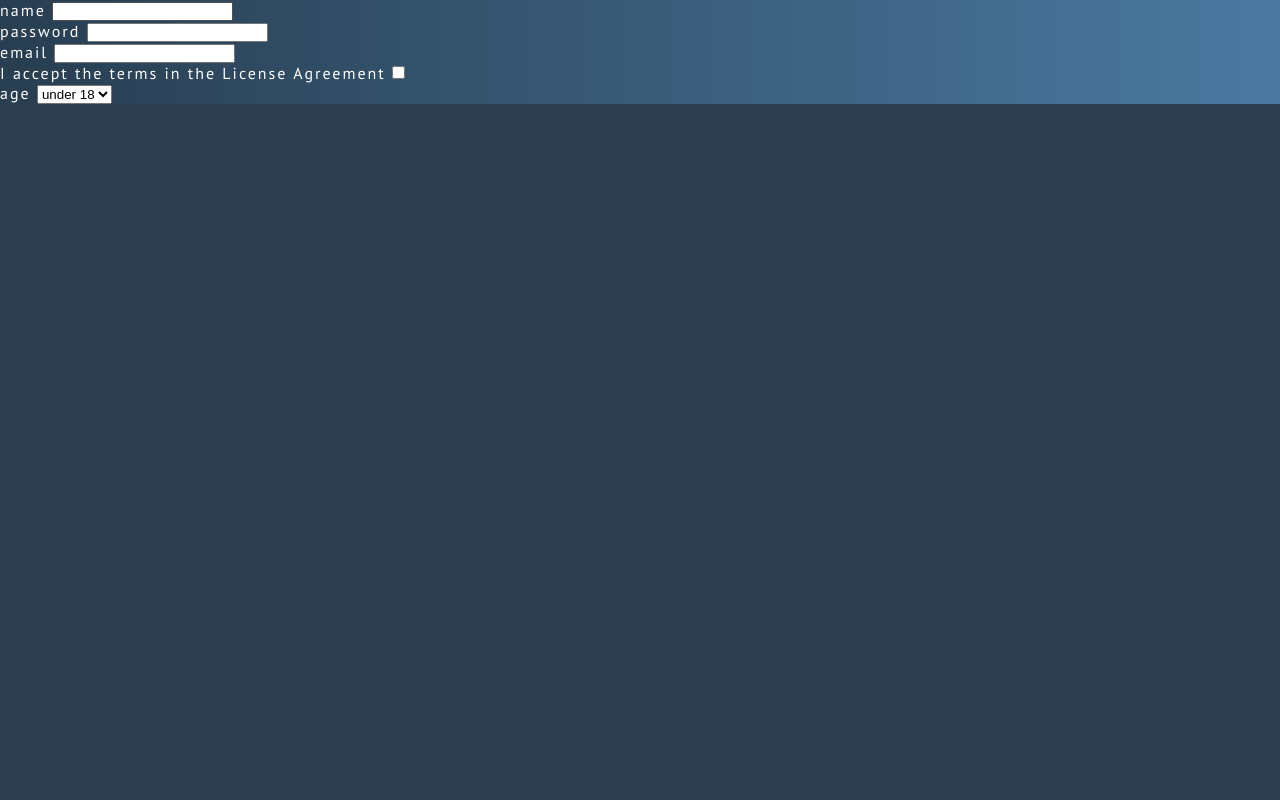
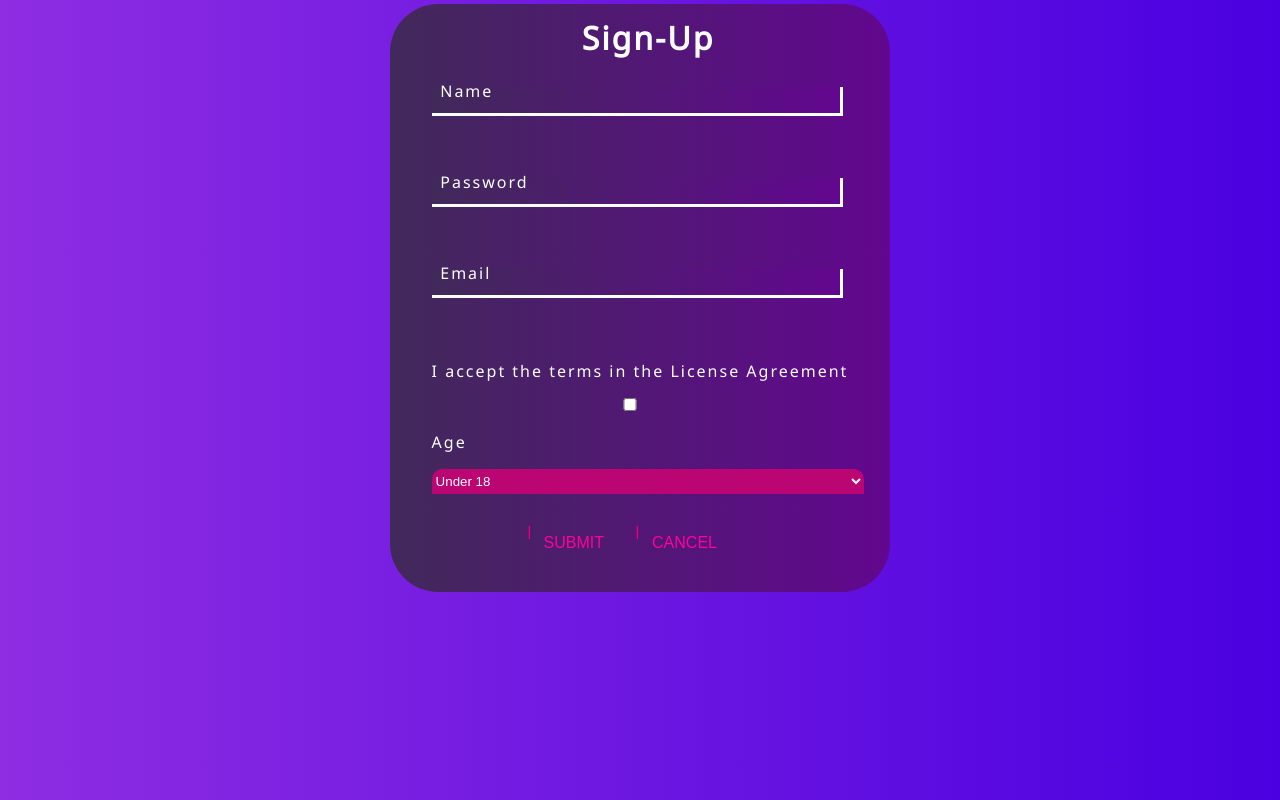
Before and after one commit to brunosm16/form-JS, a plain HTML site: page index.html in a window 1280 px wide. Drawn offline with Linux system fonts and the light colour scheme.

Commit message:
Form stylized with CSS. Closes #4

```diff
--- a/index.html
+++ b/index.html
@@ -1,32 +1,36 @@
 <!DOCTYPE html>
 <html lang="en">
 	<head>
-    <meta charset="UTF-8">
-    <meta name="viewport" content="width=device-width, initial-scale=1.0">
+		<meta charset="UTF-8" />
+		<meta name="viewport" content="width=device-width, initial-scale=1.0" />
 		<title>Sign-Up</title>
-    <link rel="stylesheet" href="styles.css">
+		<link rel="stylesheet" href="styles.css" />
 	</head>
 	<body>
 		<div class="sign-up-form">
+			<div class="form-header"><h1>sign-up</h1></div>
 			<form class="form-container">
 				<div class="form-box">
-                <label for="input-name">name</label>
-                <input type="text" id="input-name" required>
+					<input type="text" id="input-name" required />
+					<label for="input-name" class="text-label">name</label>
 				</div>
 
 				<div class="form-box">
-                <label for="input-password">password</label>
-                <input type="password" id="input-password">
+					<input type="password" id="input-password" required />
+					<label for="input-password" class="text-label">password</label>
 				</div>
 
-            <div class="form-box">
-                <label for="input-email">email</label>
-                <input type="email" id="input-email" required>
+				<div class="form-box" class="text-label">
+					<input type="email" id="input-email" required />
+					<label for="input-email" class="text-label">email</label>
 				</div>
 
-            <div class="form-box">
-                <label for="input-checkbox">I accept the terms in the License Agreement</label>
-                <input type="checkbox" id="input-checkbox">
+				<div class="form-box form-checkbox">
+					<label for="input-checkbox"
+						><p>I accept the terms in the License Agreement</p>
+					</label>
+
+					<input type="checkbox" id="input-checkbox" />
 				</div>
 
 				<div class="form-box">
@@ -38,6 +42,23 @@
 						<option value="3">over 50</option>
 					</select>
 				</div>
+
+				<div class="form-box btn-container">
+					<button type="submit" class="btn">
+						<span></span>
+						<span></span>
+						<span></span>
+						<span></span>
+						submit
+					</button>
+					<button type="reset" class="btn">
+						<span></span>
+						<span></span>
+						<span></span>
+						<span></span>
+						cancel
+					</button>
+				</div>
 			</form>
 		</div>
 	</body>
--- a/styles.css
+++ b/styles.css
@@ -11,20 +11,23 @@
 	--letter-spacing: 0.125rem;
 
 	/* Colors */
-	--clr-primary-1: linear-gradient(
-		to right,
-		#283e51,
-		#4b79a1);
-    --clr-primary-2: #2c3e50;
-    --clr-primary-3 : #fff;
+	--clr-primary-1: linear-gradient(to right, #8e2de2, #4a00e0);
+	--clr-primary-2: linear-gradient(to right, #41295a, #62078f);
+	--clr-primary-3: #fff;
+	--clr-primary-4: #c471ed;
+    --clr-primary-5: #ff0099;
+    --clr-primary-6: #bb0572;
+
+	/* Others */
+	--transition: all 0.3s linear;
 }
 
 *,
 ::before,
 ::after {
-    margin: 0;
-    padding: 0;
-    box-sizing: border-box;
+	margin: 0;
+	padding: 0;
+	box-sizing: border-box;
 }
 
 html {
@@ -32,12 +35,186 @@ html {
 }
 
 body {
-    background: var(--clr-primary-2);
-    color: #fff;
-    font-family: var(--ff-primary-1);
-    letter-spacing: var(--letter-spacing);
+	background: var(--clr-primary-1);
+	color: #fff;
+	font-family: var(--ff-primary-2);
+	letter-spacing: var(--letter-spacing);
 }
 
 .sign-up-form {
-	background: var(--clr-primary-1);  /* fallback for old browsers */
+	background: var(--clr-primary-2);
+	padding-left: 1rem;
+    display: grid;
+    place-items: center;
+	text-transform: capitalize;
+    border-radius: 3rem;
+    width: 500px;
+    margin: 0.25rem auto;
 }
+
+.form-header {
+	text-align: center;
+	padding-top: 0.75rem;
+	padding-bottom: 1.75rem;
+}
+
+.form-box {
+	display: grid;
+	gap: 1rem;
+	margin: 0 0.25rem;
+	margin-bottom: 1.25rem;
+}
+
+.form-box input {
+	border-right: 3px var(--clr-primary-3) solid;
+	border-left: none;
+	border-top: none;
+	border-bottom: 3px var(--clr-primary-3) solid;
+	color: var(--clr-primary-3);
+	background: var(--clr-primary-2);
+	outline: none;
+	width: 95%;
+	padding-bottom: 1rem;
+	padding-bottom: 0.5rem;
+	font-size: 1rem;
+}
+
+.form-box .text-label {
+	position: relative;
+	left: 2%;
+	top: -200%;
+    margin-bottom: 0.25rem;
+    transition: var(--transition);
+}
+
+.form-box input:focus ~ .text-label,
+.form-box input:valid ~ .text-label {
+	top: -300%;
+	left: 0%;
+	color: var(--clr-primary-4);
+	transition: var(--transition);
+}
+
+.form-checkbox {
+	margin-right: 1.25rem;
+	text-transform: none;
+}
+
+#select-age {
+    text-transform: capitalize;
+    background: var(--clr-primary-6);
+    color: #fff;
+    border:none;
+    outline: none;
+    padding: 0.25rem 0;
+    border-top-left-radius: 10px;
+    border-top-right-radius: 10px;
+}
+
+.btn-container {
+	display: flex;
+	align-items: center;
+	margin: 2rem 6.25rem;
+}
+
+.btn {
+	padding: 0.5rem 1rem;
+	text-transform: uppercase;
+	font-size: 1rem;
+	border: none;
+	background: transparent;
+	color: var(--clr-primary-5);
+	cursor: pointer;
+    transition: var(--transition);
+}
+
+.btn:hover {
+	color: var(--clr-primary-4);
+	background: var(--clr-primary-5);
+	box-shadow: 0 0 5px var(--clr-primary-5), 0 0 25px var(--clr-primary-5),
+		0 0 50px var(--clr-primary-5), 0 0 100px var(--clr-primary-5);
+	color: var(--clr-primary-3);
+}
+
+.btn {
+    position: relative;
+    overflow: hidden;
+}
+
+.btn-container span:nth-child(1){
+    position: absolute;
+    background : linear-gradient(90deg, #ff0099, #81024e);
+    top: 0%;
+    width: 100%;
+    height: 2px;
+    animation: btn-span-1 1s infinite;
+}
+
+@keyframes btn-span-1 {
+    0% {
+        left: -100%;
+    }
+    50%,100% {
+        left: 100%;
+    }
+}
+
+.btn-container span:nth-child(2){
+    position: absolute;
+    background : linear-gradient(180deg, #ff0099, #81024e);
+    right: 0%;
+    top: 10%;
+    width: 2px;
+    height: 90%;
+    animation: btn-span-2 1s infinite;
+    animation-delay: .25s;
+}
+
+@keyframes btn-span-2 {
+    0% {
+        top: -100%;
+    }
+    50%,100% {
+        top: 100%;
+    }
+}
+
+.btn-container span:nth-child(3){
+    position: absolute;
+    background : linear-gradient(270deg, #ff0099, #81024e);
+    bottom: 0%;
+    right: 0%;
+    width: 100%;
+    height: 2px;
+    animation: btn-span-3 1s infinite;
+    animation-delay: .5s;
+}
+
+@keyframes btn-span-3 {
+    0% {
+        right: -100%;
+    }
+    50%,100% {
+        right: 100%;
+    }
+}
+
+.btn-container span:nth-child(4){
+    position: absolute;
+    background : linear-gradient(270deg, #ff0099, #81024e);
+    bottom: 0%;
+    left: 0%;
+    width: 2px;
+    height: 100%;
+    animation: btn-span-4 1s infinite;
+    animation-delay: .75s;
+}
+
+@keyframes btn-span-4 {
+    0% {
+        bottom: -100%;
+    }
+    50%,100% {
+        bottom: 100%;
+    }
+}
```
Lines whose indentation alone changed are shown as unchanged.
